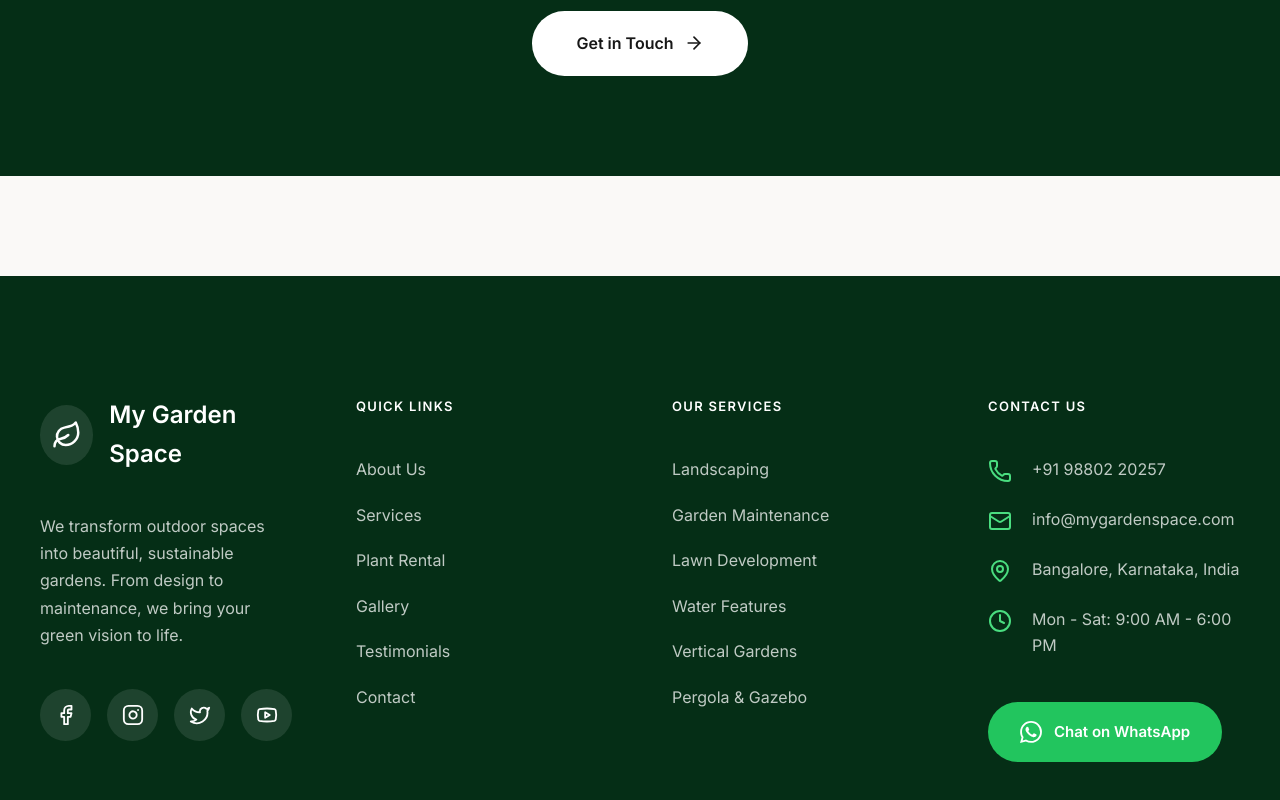
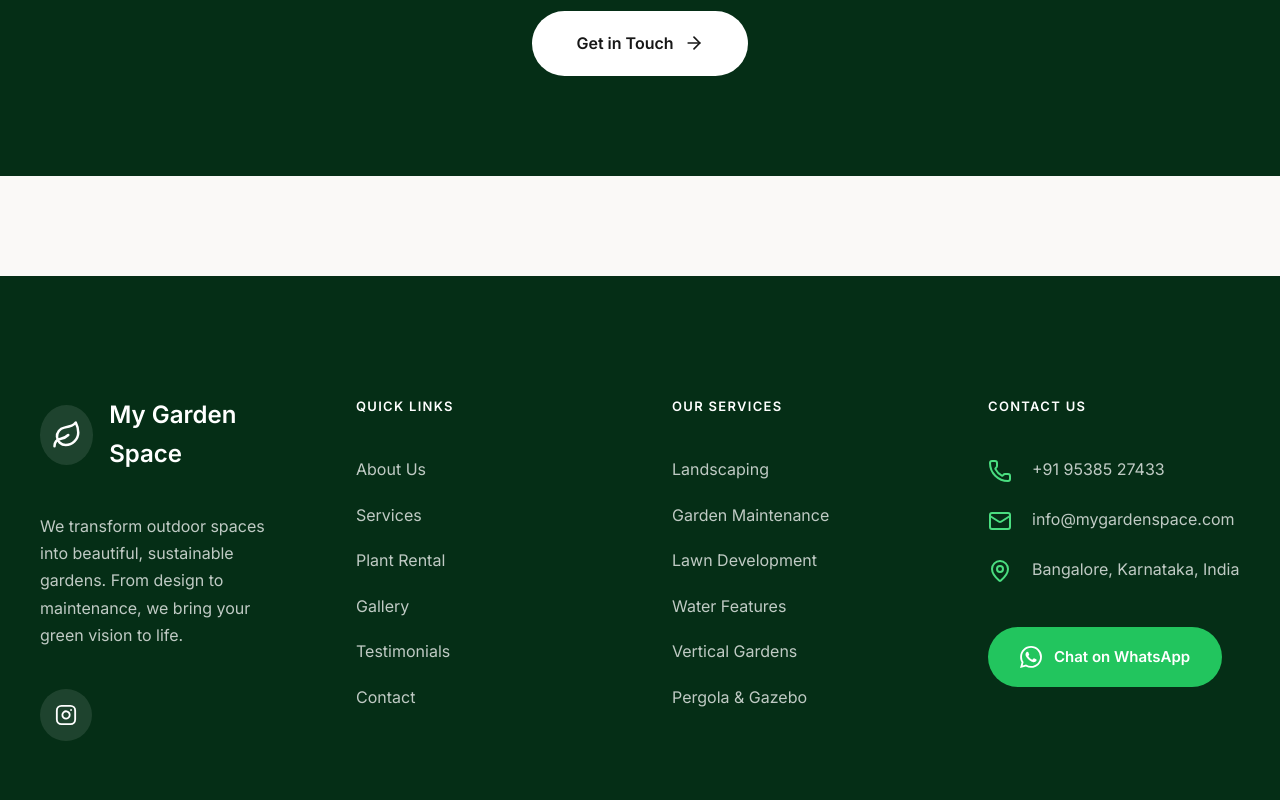
Before and after one commit to ZecurX/my-garden-space, a Next.js app: page /about in a window 1280 px wide. Shown: the part 2758-3558 px from the top of the page. Built offline with nearby package versions, Linux system fonts and the light colour scheme.

Commit message:
feat: update contact info, socials, founding year, and fix mobile layout

```diff
--- a/app/about/page.tsx
+++ b/app/about/page.tsx
@@ -177,7 +177,7 @@ export default function AboutPage() {
                             <div className="space-y-5 text-[var(--text-secondary)] leading-relaxed">
                                 <br />
                                 <p>
-                                    Founded in 2014, My Garden Space began with a simple vision:
+                                    Founded in 2018, My Garden Space began with a simple vision:
                                     to bring the beauty of nature into every home and business.
                                     What started as a small gardening service has grown into a
                                     comprehensive landscaping and plant rental company serving
--- a/app/contact/page.tsx
+++ b/app/contact/page.tsx
@@ -3,8 +3,6 @@ import {
     Phone,
     Mail,
     MapPin,
-    Clock,
-    MessageCircle,
 } from "lucide-react";
 
 
@@ -18,9 +16,9 @@ const contactInfo = [
     {
         icon: Phone,
         title: "Phone",
-        content: "+91 98802 20257",
-        href: "tel:+919880220257",
-        description: "Mon-Sat, 9am-6pm",
+        content: "+91 95385 27433",
+        href: "tel:+919538527433",
+        description: "Available Mon-Sat",
     },
     {
         icon: Mail,
@@ -33,14 +31,8 @@ const contactInfo = [
         icon: MapPin,
         title: "Location",
         content: "Bangalore, Karnataka",
-        href: "https://maps.google.com/?q=Bangalore",
+        href: "https://share.google/Ayxa3HSA85KZ9VRp8",
         description: "Serving all areas",
-    },
-    {
-        icon: Clock,
-        title: "Business Hours",
-        content: "Mon - Sat: 9AM - 6PM",
-        description: "Sunday: Closed",
     },
 ];
 
@@ -196,7 +188,7 @@ export default function ContactPage() {
                                 Message us on WhatsApp for instant support and fast quotes.
                             </p>
                             <a
-                                href="https://wa.me/919880220257?text=Hi%2C%20I%27m%20interested%20in%20your%20gardening%20services"
+                                href="https://wa.me/919538527433?text=Hi%2C%20I%27m%20interested%20in%20your%20gardening%20services"
                                 target="_blank"
                                 rel="noopener noreferrer"
                                 style={{
@@ -234,7 +226,7 @@ export default function ContactPage() {
                             boxShadow: "0 20px 40px rgba(0,0,0,0.05)"
                         }}>
                             <iframe
-                                src="https://www.google.com/maps/embed?pb=!1m18!1m12!1m3!1d497699.9973874144!2d77.35074421903857!3d12.95384772557775!2m3!1f0!2f0!3f0!3m2!1i1024!2i768!4f13.1!3m3!1m2!1s0x3bae1670c9b44e6d%3A0xf8dfc3e8517e4fe0!2sBengaluru%2C%20Karnataka!5e0!3m2!1sen!2sin!4v1703420000000!5m2!1sen!2sin"
+                                src="https://www.google.com/maps/embed?pb=!1m18!1m12!1m3!1d3887.5949417266366!2d77.56370577609892!3d13.01091171407612!2m3!1f0!2f0!3f0!3m2!1i1024!2i768!4f13.1!3m3!1m2!1s0x3bae17dbcfcf0a11%3A0x901e4e8f00e1e1e1!2sMy%20Garden%20Space!5e0!3m2!1sen!2sin!4v1703420000000!5m2!1sen!2sin"
                                 width="100%"
                                 height="100%"
                                 style={{ border: 0 }}
--- a/app/thank-you/page.tsx
+++ b/app/thank-you/page.tsx
@@ -68,7 +68,7 @@ export default function ThankYouPage() {
                     <p className="mt-8 text-sm text-[var(--text-muted)] animate-fade-in-up delay-400">
                         Need immediate assistance?{" "}
                         <a
-                            href="https://wa.me/919880220257"
+                            href="https://wa.me/919538527433"
                             className="text-[var(--primary-600)] hover:underline"
                         >
                             Chat with us on WhatsApp
--- a/components/home/PlantRentalBanner.tsx
+++ b/components/home/PlantRentalBanner.tsx
@@ -109,10 +109,10 @@ export default function PlantRentalBanner() {
                         {/* Benefits Grid */}
                         <div style={{
                             display: "grid",
-                            gridTemplateColumns: "repeat(2, 1fr)",
-                            gap: "40px",
+                            gridTemplateColumns: "1fr",
+                            gap: "32px",
                             marginBottom: "56px"
-                        }}>
+                        }} className="sm:!grid-cols-2 sm:!gap-40">
                             {benefits.map((benefit, index) => {
                                 const Icon = benefit.icon;
                                 return (
--- a/components/layout/Footer.tsx
+++ b/components/layout/Footer.tsx
@@ -4,11 +4,7 @@ import {
     Phone,
     Mail,
     MapPin,
-    Clock,
-    Facebook,
     Instagram,
-    Twitter,
-    Youtube,
 } from "lucide-react";
 
 const quickLinks = [
@@ -30,10 +26,7 @@ const services = [
 ];
 
 const socialLinks = [
-    { icon: Facebook, href: "https://facebook.com", label: "Facebook" },
-    { icon: Instagram, href: "https://instagram.com", label: "Instagram" },
-    { icon: Twitter, href: "https://twitter.com", label: "Twitter" },
-    { icon: Youtube, href: "https://youtube.com", label: "YouTube" },
+    { icon: Instagram, href: "https://www.instagram.com/mygardenspace7?igsh=MW04MG50cjF5cjNmaA==", label: "Instagram" },
 ];
 
 export default function Footer() {
@@ -197,7 +190,7 @@ export default function Footer() {
                         <ul style={{ listStyle: "none", padding: 0, margin: 0 }}>
                             <li style={{ marginBottom: "24px" }}>
                                 <a
-                                    href="tel:+919880220257"
+                                    href="tel:+919538527433"
                                     style={{
                                         display: "flex",
                                         alignItems: "flex-start",
@@ -212,7 +205,7 @@ export default function Footer() {
                                         marginTop: "2px",
                                         color: "var(--primary-400)"
                                     }} />
-                                    <span style={{ fontSize: "16px" }}>+91 98802 20257</span>
+                                    <span style={{ fontSize: "16px" }}>+91 95385 27433</span>
                                 </a>
                             </li>
                             <li style={{ marginBottom: "24px" }}>
@@ -253,29 +246,10 @@ export default function Footer() {
                                     Bangalore, Karnataka, India
                                 </span>
                             </li>
-                            <li style={{
-                                marginBottom: "24px",
-                                display: "flex",
-                                alignItems: "flex-start",
-                                gap: "20px",
-                                color: "rgba(255,255,255,0.75)"
-                            }}>
-                                <Clock style={{
-                                    width: "24px",
-                                    height: "24px",
-                                    marginTop: "2px",
-                                    color: "var(--primary-400)",
-                                    flexShrink: 0
-                                }} />
-                                <span style={{ fontSize: "16px" }}>
-                                    Mon - Sat: 9:00 AM - 6:00 PM
-                                </span>
-                            </li>
                         </ul>
 
-                        {/* WhatsApp Button */}
                         <a
-                            href="https://wa.me/919880220257?text=Hi%2C%20I%27m%20interested%20in%20your%20gardening%20services"
+                            href="https://wa.me/919538527433?text=Hi%2C%20I%27m%20interested%20in%20your%20gardening%20services"
                             target="_blank"
                             rel="noopener noreferrer"
                             style={{
--- a/components/layout/WhatsAppButton.tsx
+++ b/components/layout/WhatsAppButton.tsx
@@ -6,7 +6,7 @@ import { MessageCircle } from "lucide-react";
 export default function WhatsAppButton() {
     return (
         <Link
-            href="https://wa.me/919880220257?text=Hi%2C%20I%27m%20interested%20in%20your%20gardening%20services"
+            href="https://wa.me/919538527433?text=Hi%2C%20I%27m%20interested%20in%20your%20gardening%20services"
             target="_blank"
             rel="noopener noreferrer"
             className="fixed bottom-6 right-6 z-50 group"
```
